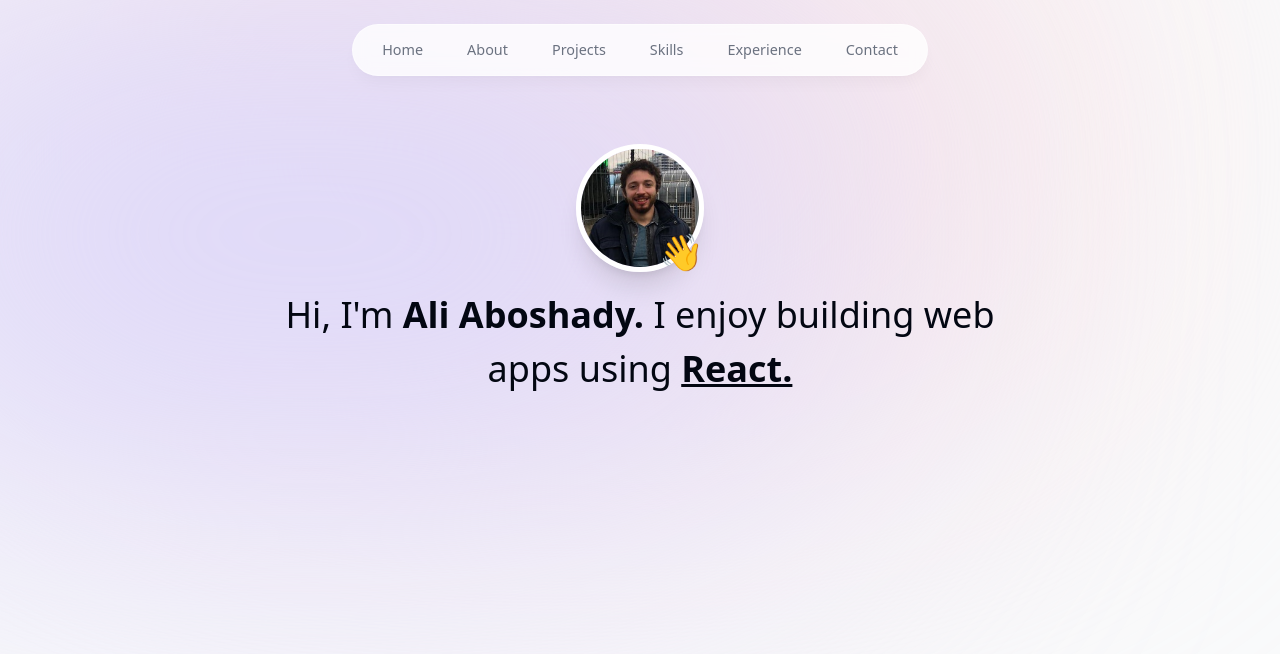
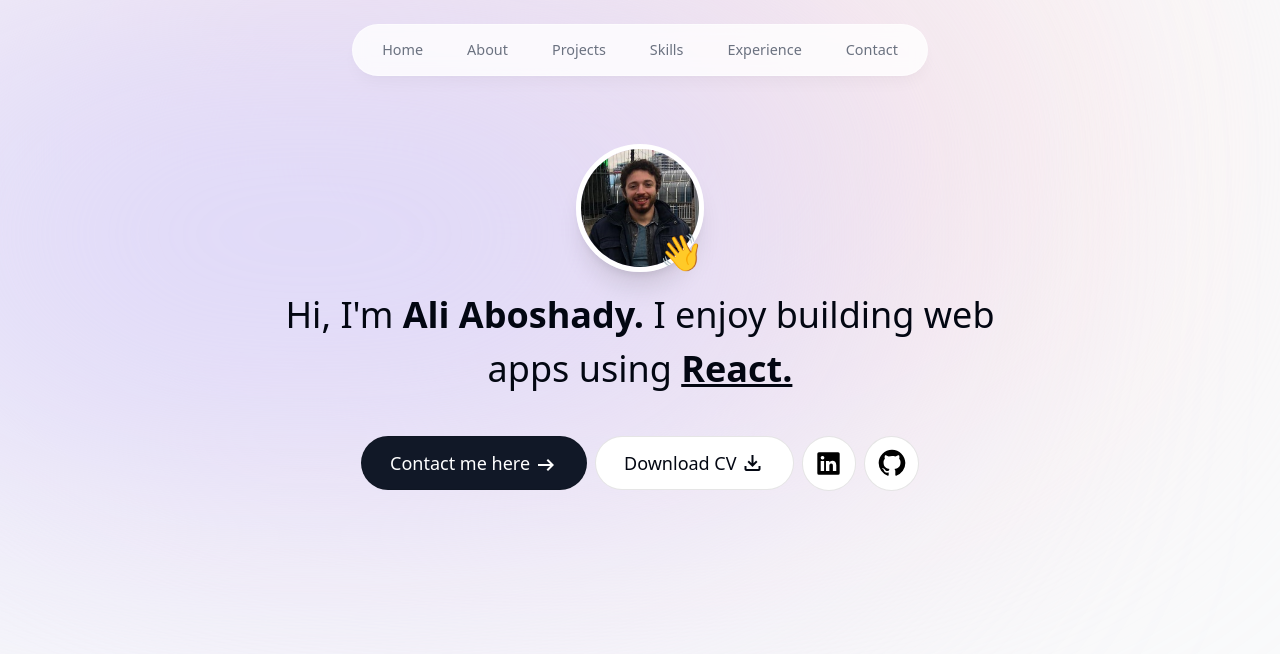
Before and after one commit to aliaboshady/portfolio, a React (Vite) app: page / in a window 1280 px wide. Shown: the top 654 px of the page. Built offline with nearby package versions, Linux system fonts and the light colour scheme.

Commit message:
Added socials component

```diff
--- a/index.html
+++ b/index.html
@@ -3,6 +3,10 @@
   <head>
     <meta charset="UTF-8" />
     <meta name="viewport" content="width=device-width, initial-scale=1.0" />
+    <link
+      rel="stylesheet"
+      href="https://fonts.googleapis.com/css2?family=Material+Symbols+Outlined:opsz,wght,FILL,GRAD@24,400,0,0"
+    />
     <title>Ali Aboshady - Portfolio</title>
   </head>
   <body class="h-[5000px] pt-28 sm:pt-36 bg-gray-50 text-gray-950 relative">
--- a/src/components/home/Home.jsx
+++ b/src/components/home/Home.jsx
@@ -1,11 +1,13 @@
 import Avatar from './Avatar';
 import Intro from './Intro';
+import Socials from './Socials';
 
 export default function Home() {
   return (
     <section className="mb-28 max-w-[50rem] text-center">
       <Avatar />
       <Intro />
+      <Socials />
     </section>
   );
 }
--- /dev/null
+++ b/src/components/home/Socials.jsx
@@ -0,0 +1,35 @@
+import { IconGithub, IconLinkedIn } from '../../icons/Icons';
+import { motion } from 'framer-motion';
+
+export default function Socials() {
+  return (
+    <motion.div
+      className="sm:flex-row flex flex-col items-center justify-center gap-2 px-4 text-lg font-medium"
+      initial={{ y: 100, opacity: 0 }}
+      animate={{ y: 0, opacity: 1 }}
+      transition={{ delay: 0.2 }}
+    >
+      <a
+        href="#contact"
+        className="px-7 hover:cursor-pointer hover:scale-110 active:scale-105 border-black/10 flex items-center gap-1 py-3 text-white transition-all bg-gray-900 border rounded-full outline-none"
+      >
+        Contact me here{' '}
+        <span className="material-symbols-outlined pt-1">arrow_right_alt</span>
+      </a>
+
+      <a
+        href="../../../data/CV.pdf"
+        download="Ali Aboshady - CV.pdf"
+        className="px-7 hover:cursor-pointer hover:scale-110 active:scale-105 border-black/10 flex items-center gap-1 py-3 transition-all bg-white border rounded-full outline-none"
+      >
+        Download CV <span className="material-symbols-outlined">download</span>
+      </a>
+
+      <div className="flex items-center justify-center gap-2">
+        <IconLinkedIn className="hover:scale-[1.15] active:scale-105 border-black/10 flex items-center p-[0.8rem] transition-all bg-white border rounded-full outline-none" />
+
+        <IconGithub className="hover:scale-[1.15] active:scale-105 border-black/10 flex items-center p-[0.65rem] transition-all bg-white border rounded-full outline-none" />
+      </div>
+    </motion.div>
+  );
+}
--- /dev/null
+++ b/src/icons/Icons.jsx
@@ -0,0 +1,41 @@
+function IconGithub({ className }) {
+  return (
+    <a
+      href="https://github.com/aliaboshady"
+      rel="noreferrer"
+      target="_blank"
+      className={className}
+    >
+      <svg
+        className="hover:cursor-pointer"
+        width="32"
+        height="32"
+        viewBox="0 0 24 24"
+      >
+        <path d="M12 2C6.475 2 2 6.475 2 12a9.994 9.994 0 0 0 6.838 9.488c.5.087.687-.213.687-.476c0-.237-.013-1.024-.013-1.862c-2.512.463-3.162-.612-3.362-1.175c-.113-.288-.6-1.175-1.025-1.413c-.35-.187-.85-.65-.013-.662c.788-.013 1.35.725 1.538 1.025c.9 1.512 2.338 1.087 2.912.825c.088-.65.35-1.087.638-1.337c-2.225-.25-4.55-1.113-4.55-4.938c0-1.088.387-1.987 1.025-2.688c-.1-.25-.45-1.275.1-2.65c0 0 .837-.262 2.75 1.026a9.28 9.28 0 0 1 2.5-.338c.85 0 1.7.112 2.5.337c1.912-1.3 2.75-1.024 2.75-1.024c.55 1.375.2 2.4.1 2.65c.637.7 1.025 1.587 1.025 2.687c0 3.838-2.337 4.688-4.562 4.938c.362.312.675.912.675 1.85c0 1.337-.013 2.412-.013 2.75c0 .262.188.574.688.474A10.016 10.016 0 0 0 22 12c0-5.525-4.475-10-10-10Z" />
+      </svg>
+    </a>
+  );
+}
+
+function IconLinkedIn({ className }) {
+  return (
+    <a
+      href="https://www.linkedin.com/in/aliaboshady/"
+      rel="noreferrer"
+      target="_blank"
+      className={className}
+    >
+      <svg
+        className="hover:cursor-pointer"
+        width="27"
+        height="27"
+        viewBox="0 0 24 24"
+      >
+        <path d="M20.47 2H3.53a1.45 1.45 0 0 0-1.47 1.43v17.14A1.45 1.45 0 0 0 3.53 22h16.94a1.45 1.45 0 0 0 1.47-1.43V3.43A1.45 1.45 0 0 0 20.47 2ZM8.09 18.74h-3v-9h3ZM6.59 8.48a1.56 1.56 0 1 1 0-3.12a1.57 1.57 0 1 1 0 3.12Zm12.32 10.26h-3v-4.83c0-1.21-.43-2-1.52-2A1.65 1.65 0 0 0 12.85 13a2 2 0 0 0-.1.73v5h-3v-9h3V11a3 3 0 0 1 2.71-1.5c2 0 3.45 1.29 3.45 4.06Z" />
+      </svg>
+    </a>
+  );
+}
+
+export { IconGithub, IconLinkedIn };
```
